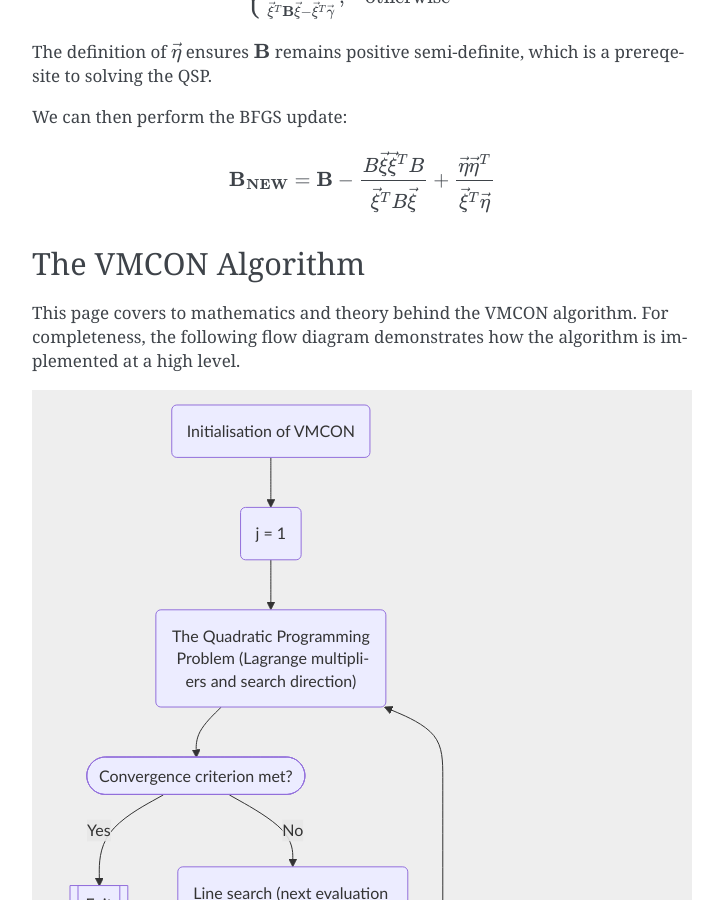
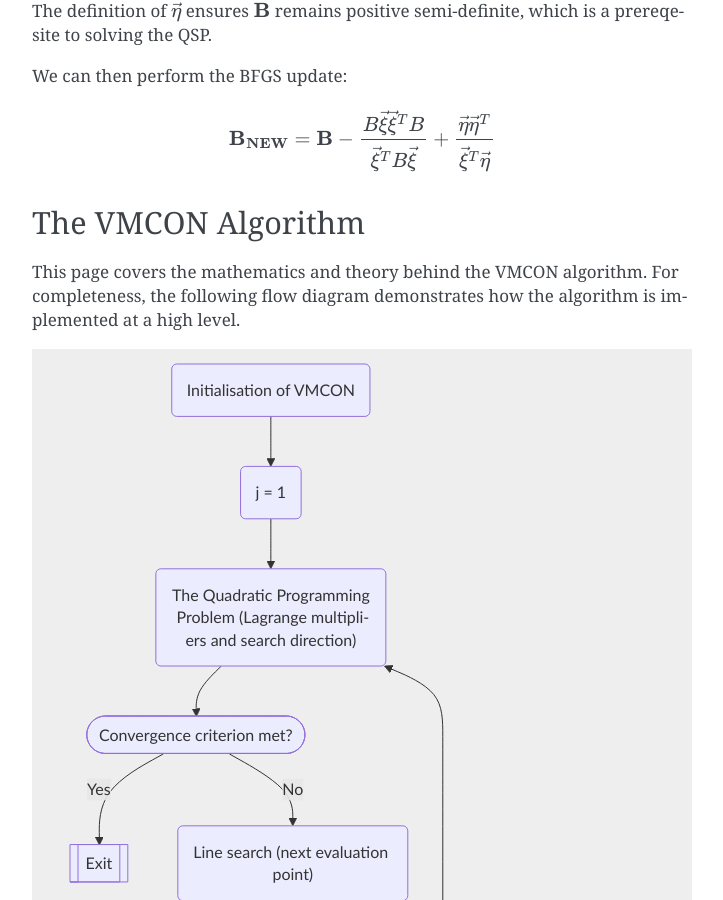
Before and after one commit to ukaea/PyVMCON, a Sphinx documentation site: the page built from docs/source/vmcon.rst, in a window 1280 px wide and 900 px high, scrolled down 3835 px. Shown: the whole window, without its empty margins (388-1111 px from the left). Built offline with Sphinx 7.4.7, drawn with Linux system fonts in a browser that asks for light colours; some of the changed text lies outside the part shown.

Commit message:
Minor docs corrections

```diff
--- a/docs/source/vmcon.rst
+++ b/docs/source/vmcon.rst
@@ -7,9 +7,7 @@
 
 The Problem
 -----------
-Also called the *general non-linear programming problem*, we want to minimise an objective function (figure of merit) :math:`f(\vec{x})`
-
-subject to some non-linear constraints:
+Also called the *general non-linear programming problem*, we want to minimise an objective function (figure of merit), :math:`f(\vec{x})`, subject to some non-linear constraints:
 
 .. math::
     c_i(\vec{x}) = 0, \quad i = 1,...,k
@@ -171,7 +169,7 @@
 
 The VMCON Algorithm
 -------------------
-This page covers to mathematics and theory behind the VMCON algorithm. For completeness, the following flow diagram demonstrates
+This page covers the mathematics and theory behind the VMCON algorithm. For completeness, the following flow diagram demonstrates
 how the algorithm is implemented at a high level.
 
 .. mermaid::
```
Also changed, not shown: other parts of docs/source/vmcon.rst (+2 -2 lines).
